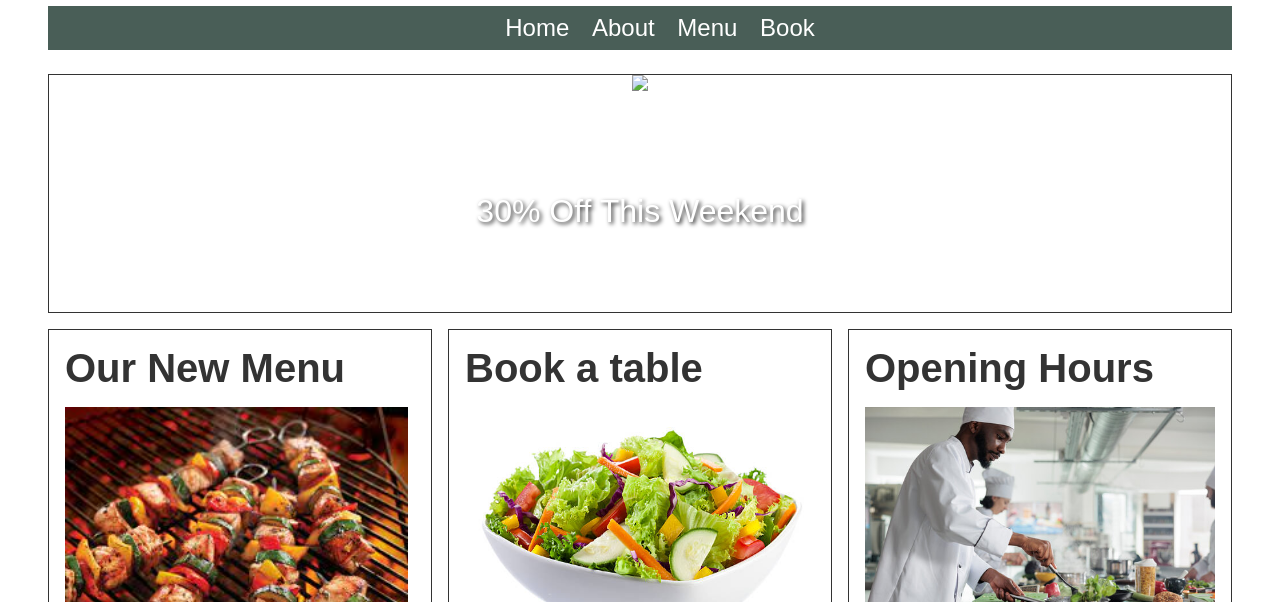
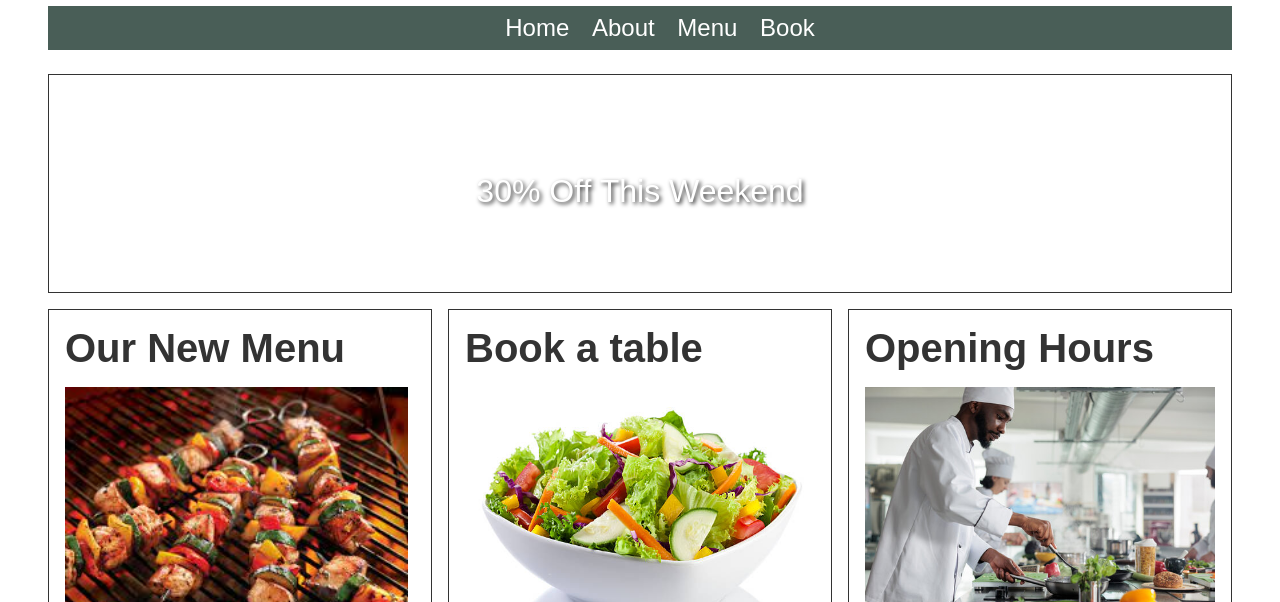
Before and after one commit to PriyaTae/LittleLemon, a plain HTML site: page index.html in a window 1280 px wide. Shown: the part 198-800 px from the top of the page. Drawn offline with Linux system fonts and the light colour scheme.

Commit message:
Update index.html

```diff
--- a/index.html
+++ b/index.html
@@ -19,7 +19,6 @@
           <main>
             <section>
                 <article id="hero">
-                    <img src="assets/img/pasta1.png">
                   <h1 class="heading_shadow">SPECIAL OFFER</h1>
                   <p>
                     30% Off This Weekend
```
